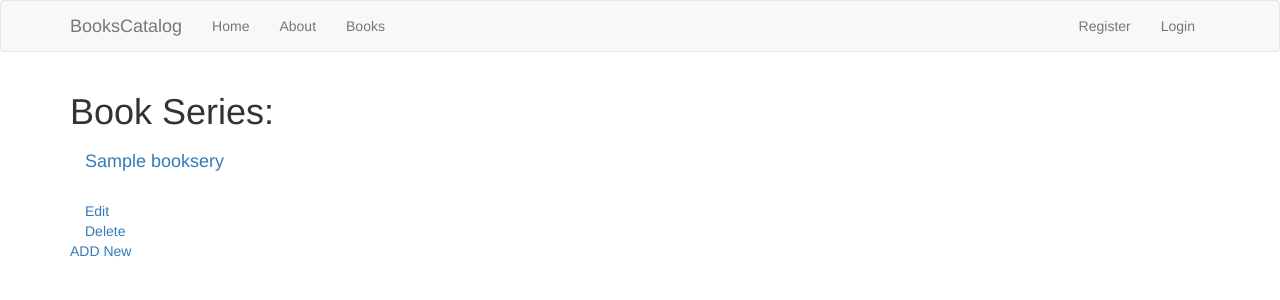
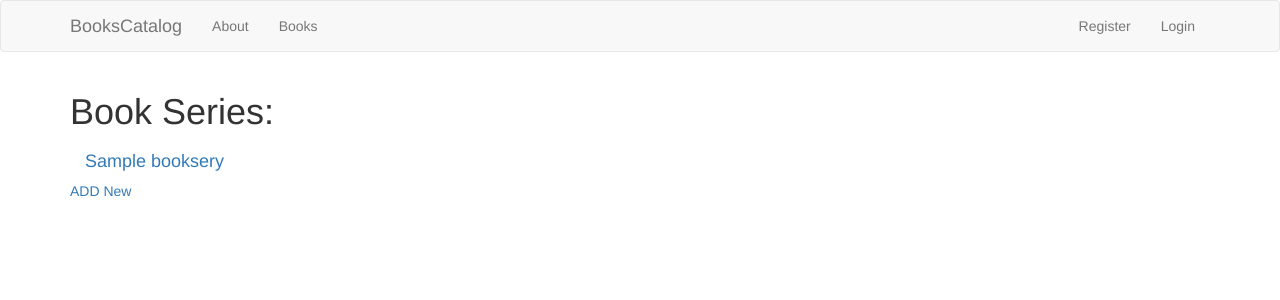
Before and after one commit to G-Radhika/BooksCatalogApp, a Python web app: template templates/book_titles.html in a window 1280 px wide. Shown: the top 300 px of the page. Run offline with Jinja, Linux system fonts and the light colour scheme; the template is opened without the code that fills it: most values are stand-ins (such as "Sample title", 1, 10 or a date in 2020); some libraries are stand-ins or nearby versions.

Commit message:
URLs kind of working

```diff
--- a/templates/book_titles.html
+++ b/templates/book_titles.html
@@ -6,14 +6,10 @@
 {% for i in bookseries %}
 
 <div class="container">
-  <h4><a href= #>{{i.name}}</a></h4>
-    </br>
-    <a href= "{{ url_for('editindividualbookItem',bookseries_id=bookseries_id, individualbook_id=individualbook_id)}}" method = 'post'> Edit </a>
-    </br>
-    <a href = #>Delete</a>
+  <h4><a href= "{{ url_for('booklist',bookseries_id=i.id, individualbook_id=i.id)}}">{{i.name}}</a></h4>
 </div>
 
 {% endfor %}
-<a href = #>ADD New</a>
+<a href= #>ADD New</a>
 </br>
 {% endblock %}
--- a/templates/books.html
+++ b/templates/books.html
@@ -4,7 +4,7 @@
 
 <h1>{{bookseries.name}}</h1>
   <div class="container">
-    <a href = '{{url_for('newIndividualBook', bookseries_id = bookseries.id) }}'>New</a>
+    <a href = '{{url_for('newIndividualBook', bookseries_id = bookseries.id) }}'>ADD A New Book To This Series...</a>
     <div class = 'flash'>
     		      {% with messages = get_flashed_messages() %}
           {% if messages %}
--- a/templates/editindividualbookItem.html
+++ b/templates/editindividualbookItem.html
@@ -3,7 +3,7 @@
 {% block body %}
 <h1> Edit Book  </h1>
 
-<form action="{{ url_for('editindividualbookItem',bookseries_id=bookseries_id, menu_id=item.id)}}" method = 'post'>
+<form action="{{ url_for('editindividualbookItem',bookseries_id=bookseries_id, individualbook_id=item.id)}}" method = 'post'>
 
 <dl>
   <dt>Name:</dt>
@@ -18,6 +18,6 @@
 
 <input type='submit' value='Edit'>
 
-<a href = '{{url_for('BookList', bookseries_id = bookseries_id)}}'> Cancel </a>
+<a href = '{{url_for('BookList', bookseries_id = item.bookseries_id)}}'> Cancel </a>
 </form>
 {% endblock %}
--- a/templates/includes/_navbar.html
+++ b/templates/includes/_navbar.html
@@ -7,11 +7,10 @@
             <span class="icon-bar"></span>
             <span class="icon-bar"></span>
           </button>
-          <a class="navbar-brand" href="#">BooksCatalog</a>
+          <a class="navbar-brand" href="/">BooksCatalog</a>
         </div>
         <div id="navbar" class="collapse navbar-collapse">
           <ul class="nav navbar-nav">
-            <li><a href="/">Home</a></li>
             <li><a href="/about">About</a></li>
             <li><a href="/books">Books</a></li>
           </ul>
--- a/templates/layout.html
+++ b/templates/layout.html
@@ -8,7 +8,8 @@
   <body>
     {% include 'includes/_navbar.html' %}
     <div class="container">
-      {% block body %}{% endblock %}
+      {% block body %}
+      {% endblock %}
     </div>
 
     <script src="https://maxcdn.bootstrapcdn.com/bootstrap/3.3.7/js/bootstrap.min.js"></script>
```
Also changed, not shown: __init__.py.py (+20 -9 lines).
